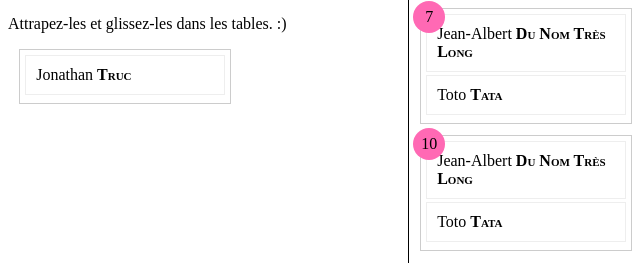
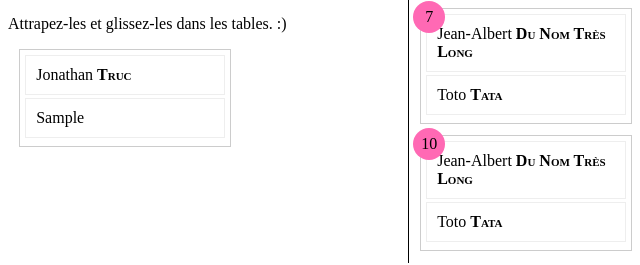
Before and after one commit to tut-tuuut/js_sandbox, a plain HTML site: page index.html in a window 1280 px wide. Both pictures are taken after typing "Sample" into the empty fields and a click on the button "Ajouter !". Shown: the part 326-591 px from the top of the page, 0-640 px from the left. Drawn offline with Linux system fonts and the light colour scheme.

Commit message:
Add people to Guest Pool

```diff
--- a/index.html
+++ b/index.html
@@ -21,7 +21,7 @@
         <div id="existing_guests">
             <h2>Réserve d'invités</h2>
             <p>Attrapez-les et glissez-les dans les tables. :)</p>
-            <ul class="table list">
+            <ul id="guestPool" class="table list">
                 <li>Jonathan <b>Truc</b></li>
             </ul>
         </div>
--- a/js/tutie.js
+++ b/js/tutie.js
@@ -6,6 +6,13 @@ $(document).ready(function() {
 	if (localStorage.getItem('guests')) {
 		guestList = localStorage.getItem('guests').split(',');
 	}
+	var guestPool = [];
+	if (localStorage.guestPool) {
+		guestPool = localStorage.guestPool.split(',');
+	}
+
+	var view = {};
+	view.guestPool = $('#guestPool');
 	addButton.bind('click', function() {
 		var value = addTextarea.val();
 		if (value !== '') {
@@ -15,8 +22,10 @@ $(document).ready(function() {
 				var firstname = subarr.shift();
 				var lastname = subarr.join(' ');
 				guestList.push(firstname + ' <b>' + lastname + '</b>');
+				guestPool.push(guestList.length - 1);
 			}
 			saveGuestList();
+			updatePoolDisplay();
 			addTextarea.val('');
 		}
 	});
@@ -24,5 +33,19 @@ $(document).ready(function() {
 	function saveGuestList()
 	{
 		localStorage.setItem('guests', guestList);
+		localStorage.setItem('guestPool', guestPool);
+	}
+
+	function updatePoolDisplay()
+	{
+		for(var i = 0; i<guestPool.length; i++) {
+			var guestNumber = guestPool[i];
+			console.log(guestNumber);
+			var guestSelector = '#guest-' + guestNumber;
+			if (!view.guestPool.children(guestSelector).length) {
+				var viewGuest = $('<li id="guest-'+guestNumber+'">'+guestList[guestNumber]+'</li>');
+				view.guestPool.append(viewGuest);
+			}
+		}
 	}
 });
```
